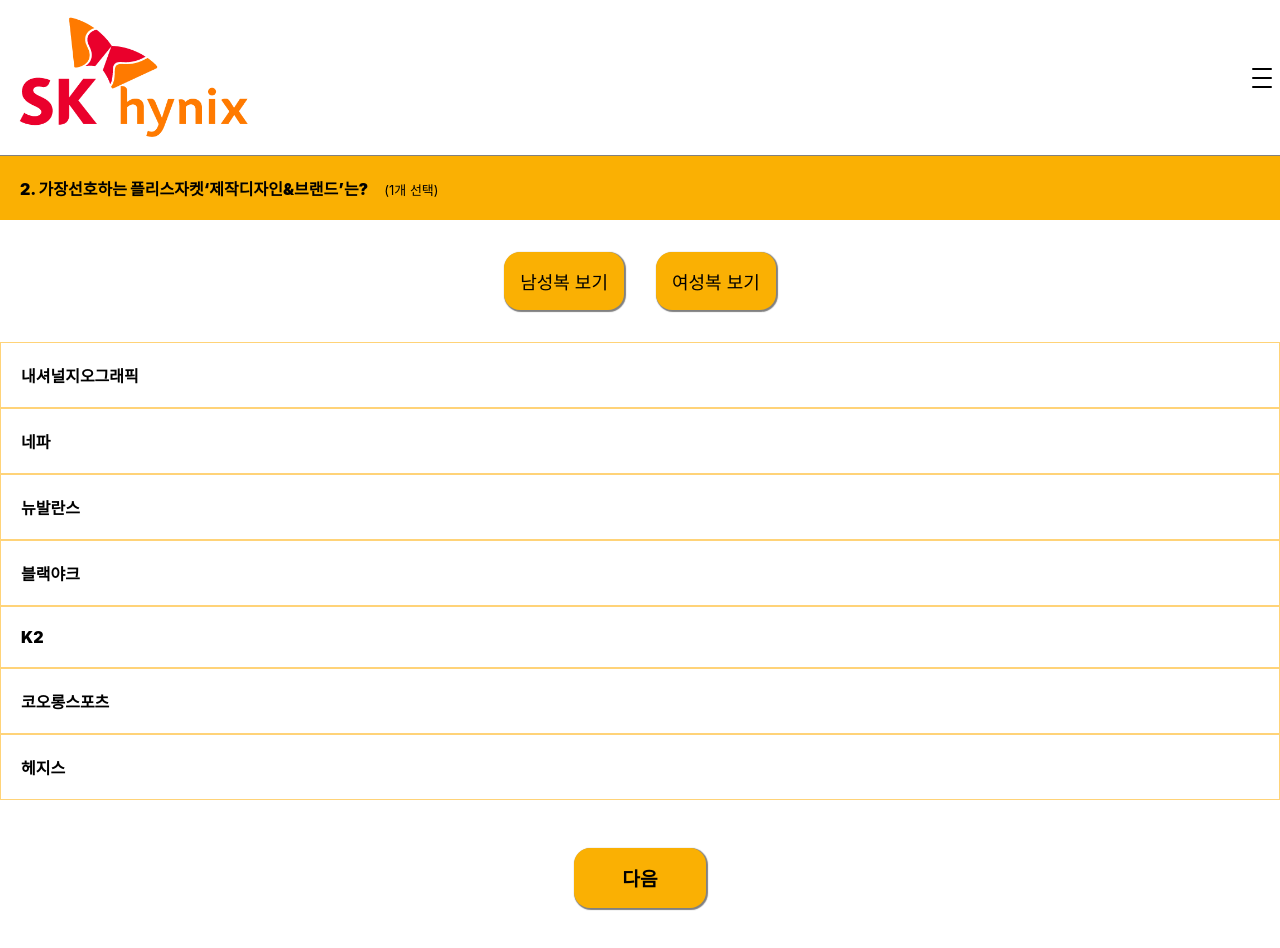
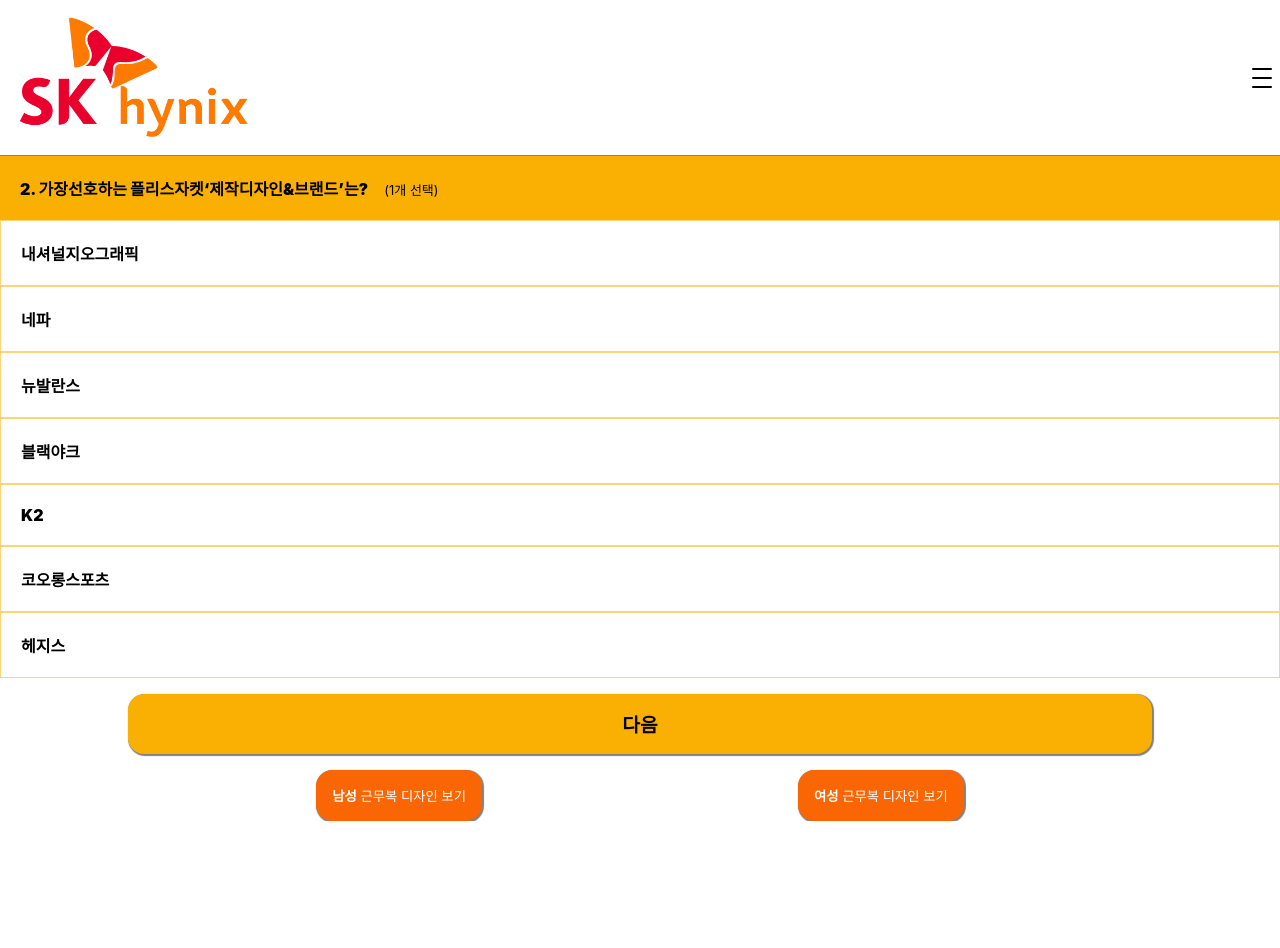
Before and after one commit to JeremyDev87/clothsurvey, a React (Create React App) app: page /question2 in a window 1280 px wide. Shown: the top 948 px of the page. After the commit the page ends 821 px from the top, so only its background shows below. Built offline with nearby package versions, Linux system fonts and the light colour scheme.

Commit message:
gender div fixed

```diff
--- a/src/assets/css/login.css
+++ b/src/assets/css/login.css
@@ -140,7 +140,6 @@
     position:absolute;
     bottom:10%;
     right:10%;
-    transform: rotate(-45deg);
 }
 
 .loginBtnDiv>img {
--- a/src/assets/css/question.css
+++ b/src/assets/css/question.css
@@ -45,11 +45,12 @@
 .buttonSet {
     width:100%;
     text-align: center;
-    margin:3rem 0;
+    margin-top:1rem;
 }
 .buttonSet>button {
     border:none;
-    padding : 1rem 3rem;
+    padding : 1rem;
+    width:80%;
     background-color : #fab003;
     color:#000;
     font-weight:900;
@@ -71,50 +72,23 @@
 .genderDiv {
     width:100%;
     display:flex;
-    justify-content: center;
+    justify-content: space-evenly;
     align-items: center;
-    background-color: #FFF;
+    margin-top : 1rem;
 }
 .genderDiv>button {
     padding:1rem;
-    margin:2rem 1rem;
-    font-size: large;
     border:none;
+    box-shadow: 1px 1px 1px 1px gray;
+    background-color: #fa6603;
     border-radius: 1rem;
-    background-color: #fab003;
-    box-shadow: 1px 1px 1px 1px gray;
+    color:#FFF;
 }
 .clothDiv {
-    position:fixed;
-    width:90%;
-    height:90vh;
-    left:50%;
-    top:50%;
-    transform: translate(-50%,-50%);
-    box-shadow: 1px 1px 1px 1px gray;
+    width:100%;
+    margin-top : 1rem;
     display:none;
-    z-index: 99;
 }
 .clothDiv>img {
-    position:absolute;
-    left:50%;
-    top:50%;
     width:100%;
-    max-height: 90vh;
-    transform: translate(-50%,-50%);
-    overflow: scroll;
-    object-fit: cover;
 }
-.clothDiv>button {
-    position:absolute;
-    z-index: 1;
-    right:0;
-    padding:0.5rem;
-    border:none;
-    background-color: transparent;
-    font-size: xx-large;
-    font-weight: bolder;
-}
-.question {
-
-}
--- a/src/assets/css/surveyInfo.css
+++ b/src/assets/css/surveyInfo.css
@@ -7,14 +7,15 @@
 .surveyInfo > img{
     width:100%;
 }
-.surveyInfo > button {
-    width:90%;
+.surveyInfo > a {
+    width:80%;
     border-radius: 1rem;
     background-color:#fab003;
-    padding : 1rem;
     font-size: large;
     font-weight: bold;
     border:none;
     margin-bottom:3rem;
     box-shadow: 1px 1px 1px 1px gray;
+    padding:1rem;
+    text-align: center;
 }
--- a/src/login.js
+++ b/src/login.js
@@ -5,6 +5,7 @@
 import hystecLogo from './assets/images/SK-hynix_RGB_EN.png';
 import checkList from './assets/images/surveylogo_big.png';
 import mouse from './assets/images/touch-svgrepo-com.svg';
+import search from './assets/images/search-solid.svg';
 import action from './reducers/reducer'
 function Login() {
 
@@ -66,7 +67,7 @@
                     <span>카탈로그 다운로드</span>
                     <span>(09/16 SkyNet 전사공지된 '카탈로그'와 동일함)</span>
                 </a>
-                <img src={mouse} alt="mouse"/>
+                <img src={search} alt="search"/>
             </div>
             <div className="submitDiv">
                 <input id="loginID" type="text" placeholder="사번을 입력하세요" maxLength="7" />
@@ -80,8 +81,7 @@
             </div>
             <div className="subInfoDiv">
                 <ol>
-                    <li>참여기간 : '21.09.27 ~ 10.03</li>
-                    <li>'PC(EGSS)' 또는 '모바일' 중 1회만 참여 가능</li>
+                    <li>모바일 참여기간 : '21.09.27 ~ 10.0 ㅊ참여 가능</li>
                 </ol>
             </div>
         </div>
--- a/src/question2.js
+++ b/src/question2.js
@@ -1,10 +1,9 @@
-import React from 'react';
+import React,{useState} from 'react';
 import './assets/css/question.css';
-import {useHistory,useState} from 'react-router-dom';
+import {useHistory} from 'react-router-dom';
 import {useSelector,useDispatch} from 'react-redux';
 import SampleImg1 from './assets/images/sampleImg1-1.png';
 import SampleImg2 from './assets/images/sampleImg1-2.png';
-import SampleImg3 from './assets/images/sampleImg1-3.png';
 
 
 function Question2() {
@@ -15,6 +14,7 @@
     let type;
 
     let beforeAns = data.mainReducer.ans1;
+    let [viewSample,setViewSample] = useState('male');
 
     if(beforeAns==="1"){
         type="바람막이";
@@ -35,14 +35,11 @@
         }
     }
     const openClothModal = (gender) => {
-        console.log(gender);
         let clothModal = document.getElementById("clothmodal");
+        setViewSample(gender);
         clothModal.style.display="block";
     }
-    const closeClothModal = () => {
-        let clothModal = document.getElementById("clothmodal");
-        clothModal.style.display="none";
-    }
+
     return (
         <div className="question">
             <div className="quesSet">
@@ -53,10 +50,6 @@
                 {/* <div className="clothImgView">
                     <img src={beforeAns==="1"?SampleImg1:beforeAns==="2"?SampleImg2:SampleImg3} alt="SampleImg" />
                 </div> */}
-                <div className="genderDiv">
-                    <button onClick={()=>{openClothModal("male")}}>남성복 보기</button>
-                    <button onClick={()=>{openClothModal("female")}}>여성복 보기</button>
-                </div>
                 <div className="answer">
                     <input type="radio"id="answer01_1" name="answer01" value="1"/>
                     <label htmlFor="answer01_1">내셔널지오그래픽</label>
@@ -77,9 +70,12 @@
             <div className="buttonSet">
                 <button onClick={doNextBtn}>다음</button>
             </div>
+            <div className="genderDiv">
+                <button onClick={()=>{openClothModal("male")}}><b>남성</b> 근무복 디자인 보기</button>
+                <button onClick={()=>{openClothModal("female")}}><b>여성</b> 근무복 디자인 보기</button>
+            </div>
             <div className="clothDiv" id="clothmodal">
-                <button onClick={closeClothModal}>X</button>
-                <img src={beforeAns==="1"?SampleImg1:beforeAns==="2"?SampleImg2:SampleImg3} alt="SampleImg" />
+                <img src={viewSample==='male'?SampleImg1:SampleImg2} alt="SampleImg" />
             </div>
         </div>
     );
--- a/src/surveyInfo.js
+++ b/src/surveyInfo.js
@@ -10,7 +10,7 @@
         <div className="surveyInfo">
             투표방법 기간 등 안내 설명(이미지 삽입 예정)
             <img src={InfoImg} alt="InfoImg" />
-            <button><Link to="/question">품평회(투표) 참여하기</Link></button>
+            <Link to="/question">품평회(투표) 참여하기</Link>
         </div>
     );
 }
```
Also changed, not shown: src/assets/images/search-solid.svg (added).
